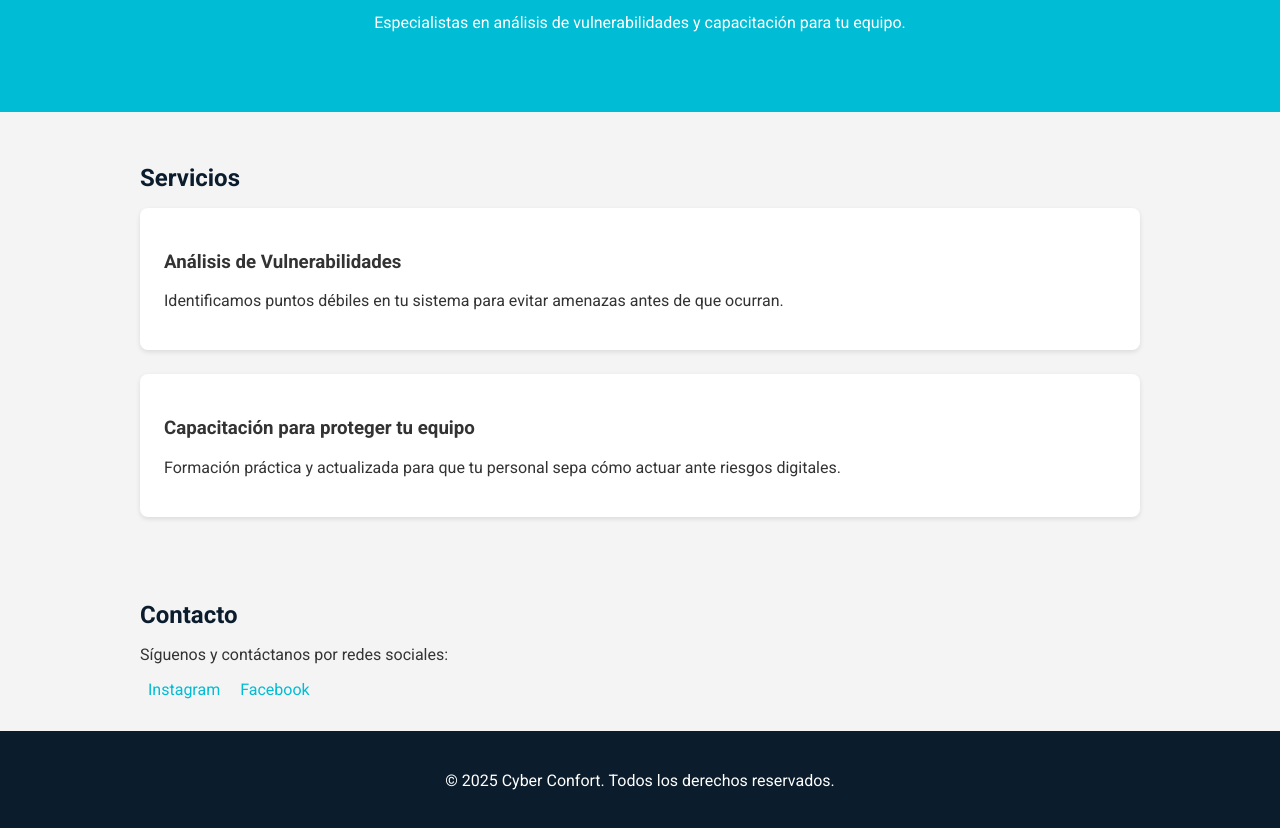
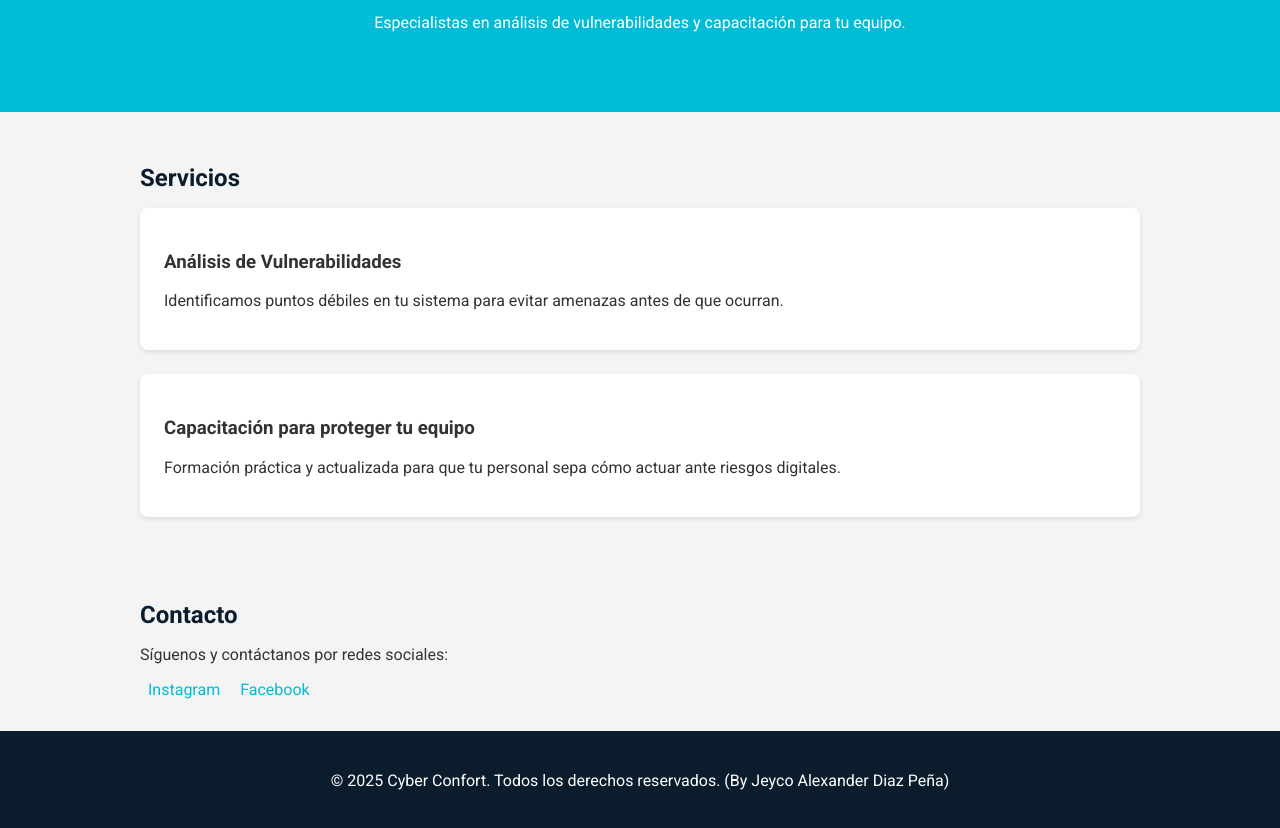
Before and after one commit to CyberConfort/Cyber-Confort, a plain HTML site: page index.html in a window 1280 px wide. Shown: the part 260-1088 px from the top of the page. Drawn offline with Linux system fonts and the light colour scheme.

Commit message:
Update index.html

```diff
--- a/index.html
+++ b/index.html
@@ -127,7 +127,8 @@
   </section>
 
   <footer>
-    <p>&copy; 2025 Cyber Confort. Todos los derechos reservados.</p>
+    <p>&copy; 2025 Cyber Confort. Todos los derechos reservados.
+      (By Jeyco Alexander Diaz Peña)</p>
   </footer>
 </body>
 </html>
```
